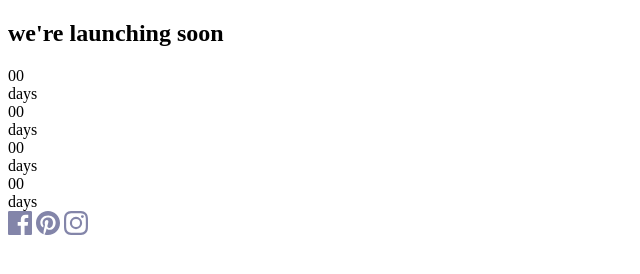
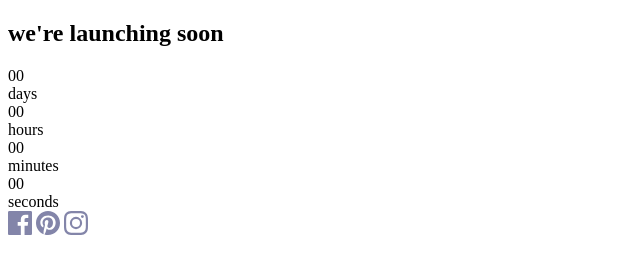
Before and after one commit to Just9krish/Count-Down-Timer, a plain HTML site: page index.html in a window 1280 px wide. Shown: the full height of the page, 0-640 px from the left. Drawn offline with Linux system fonts and the light colour scheme.

Commit message:
html completed

```diff
--- a/index.html
+++ b/index.html
@@ -28,19 +28,19 @@
           <!-- Hours card -->
           <div class="timer__card">
             <div class="timer__card--days">00</div>
-            <span>days</span>
+            <span>hours</span>
           </div>
 
           <!-- Minutes card -->
           <div class="timer__card">
             <div class="timer__card--days">00</div>
-            <span>days</span>
+            <span>minutes</span>
           </div>
 
           <!-- Seconds card -->
           <div class="timer__card">
             <div class="timer__card--days">00</div>
-            <span>days</span>
+            <span>seconds</span>
           </div>
         </div>
         <footer class="countdown__socials">
```
